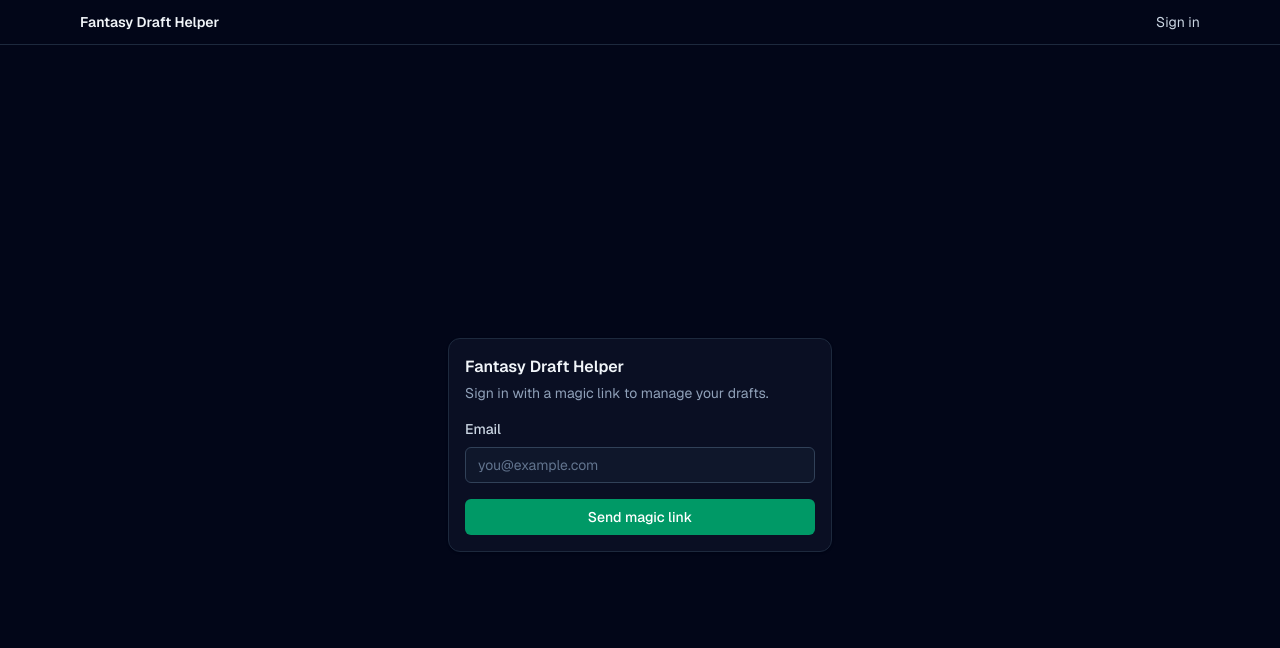
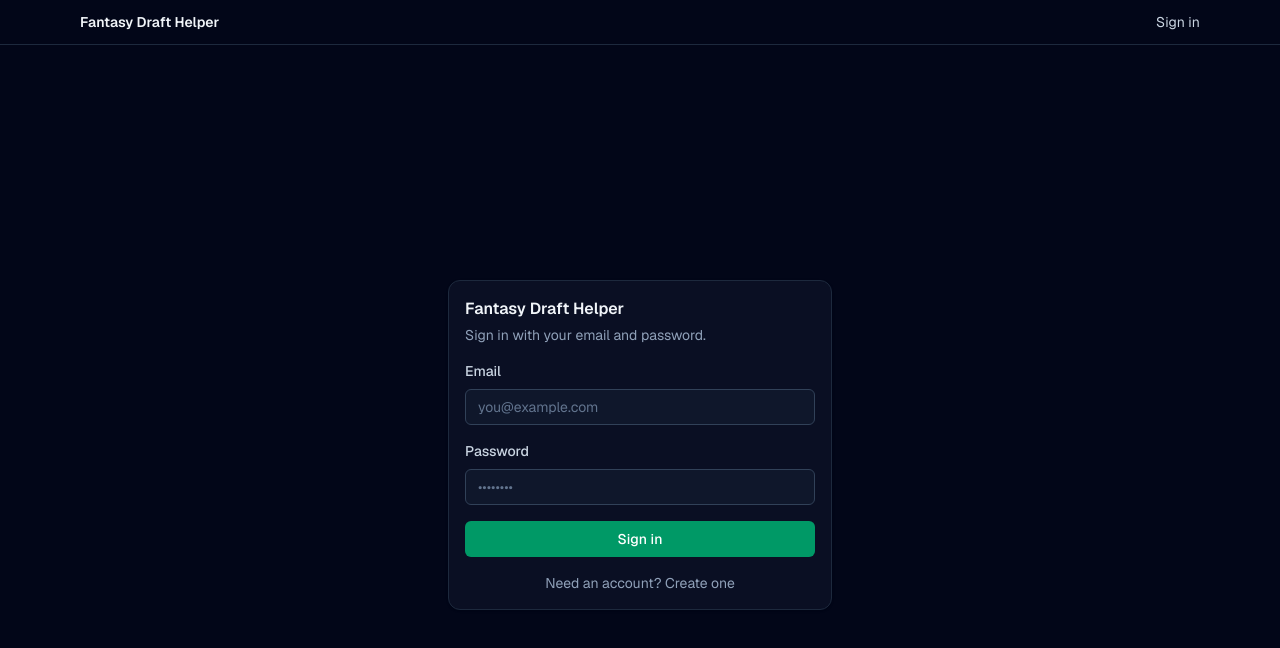
Before and after one commit to nathanye333/draft-helper, a Next.js app: page /login in a window 1280 px wide. Shown: the top 648 px of the page. Built offline with nearby package versions, Linux system fonts and the light colour scheme; no server answers.

Commit message:
change login

```diff
--- a/app/login/page.tsx
+++ b/app/login/page.tsx
@@ -1,34 +1,53 @@
 "use client";
 
 import { useState } from "react";
+import { useRouter } from "next/navigation";
 import { createClient } from "@/lib/supabase/client";
 import { Button } from "@/components/ui/button";
 import { Input } from "@/components/ui/input";
 import { Label } from "@/components/ui/label";
 import { Card, CardContent, CardDescription, CardHeader, CardTitle } from "@/components/ui/card";
 
+type Mode = "signin" | "signup";
+
 export default function LoginPage() {
+  const router = useRouter();
+  const [mode, setMode] = useState<Mode>("signin");
   const [email, setEmail] = useState("");
-  const [status, setStatus] = useState<"idle" | "sending" | "sent" | "error">("idle");
+  const [password, setPassword] = useState("");
+  const [status, setStatus] = useState<"idle" | "loading" | "confirm" | "error">("idle");
   const [errorMessage, setErrorMessage] = useState<string | null>(null);
 
   async function handleSubmit(e: React.FormEvent) {
     e.preventDefault();
-    setStatus("sending");
+    setStatus("loading");
     setErrorMessage(null);
 
     const supabase = createClient();
-    const { error } = await supabase.auth.signInWithOtp({
-      email,
-      options: { emailRedirectTo: `${window.location.origin}/auth/callback` },
-    });
 
-    if (error) {
-      setStatus("error");
-      setErrorMessage(error.message);
+    if (mode === "signin") {
+      const { error } = await supabase.auth.signInWithPassword({ email, password });
+      if (error) {
+        setStatus("error");
+        setErrorMessage(error.message);
+        return;
+      }
     } else {
-      setStatus("sent");
+      const { data, error } = await supabase.auth.signUp({ email, password });
+      if (error) {
+        setStatus("error");
+        setErrorMessage(error.message);
+        return;
+      }
+      // Project may require email confirmation before a session exists.
+      if (!data.session) {
+        setStatus("confirm");
+        return;
+      }
     }
+
+    router.replace("/");
+    router.refresh();
   }
 
   return (
@@ -36,12 +55,17 @@ export default function LoginPage() {
       <Card className="w-full max-w-sm">
         <CardHeader>
           <CardTitle>Fantasy Draft Helper</CardTitle>
-          <CardDescription>Sign in with a magic link to manage your drafts.</CardDescription>
+          <CardDescription>
+            {mode === "signin"
+              ? "Sign in with your email and password."
+              : "Create an account to manage your drafts."}
+          </CardDescription>
         </CardHeader>
         <CardContent>
-          {status === "sent" ? (
+          {status === "confirm" ? (
             <p className="text-sm text-emerald-400">
-              Check <span className="font-medium">{email}</span> for a sign-in link.
+              Account created. Check <span className="font-medium">{email}</span> to confirm,
+              then sign in.
             </p>
           ) : (
             <form onSubmit={handleSubmit} className="flex flex-col gap-4">
@@ -57,12 +81,44 @@ export default function LoginPage() {
                   placeholder="you@example.com"
                 />
               </div>
+              <div className="flex flex-col gap-2">
+                <Label htmlFor="password">Password</Label>
+                <Input
+                  id="password"
+                  type="password"
+                  required
+                  minLength={6}
+                  autoComplete={mode === "signin" ? "current-password" : "new-password"}
+                  value={password}
+                  onChange={(e) => setPassword(e.target.value)}
+                  placeholder="••••••••"
+                />
+              </div>
               {status === "error" && errorMessage && (
                 <p className="text-sm text-red-400">{errorMessage}</p>
               )}
-              <Button type="submit" disabled={status === "sending"}>
-                {status === "sending" ? "Sending…" : "Send magic link"}
+              <Button type="submit" disabled={status === "loading"}>
+                {status === "loading"
+                  ? mode === "signin"
+                    ? "Signing in…"
+                    : "Creating account…"
+                  : mode === "signin"
+                    ? "Sign in"
+                    : "Create account"}
               </Button>
+              <button
+                type="button"
+                className="text-sm text-slate-400 hover:text-slate-200"
+                onClick={() => {
+                  setMode(mode === "signin" ? "signup" : "signin");
+                  setStatus("idle");
+                  setErrorMessage(null);
+                }}
+              >
+                {mode === "signin"
+                  ? "Need an account? Create one"
+                  : "Already have an account? Sign in"}
+              </button>
             </form>
           )}
         </CardContent>
```
Also changed, not shown: 1 other file (tests, documents, lock files or other folders).
